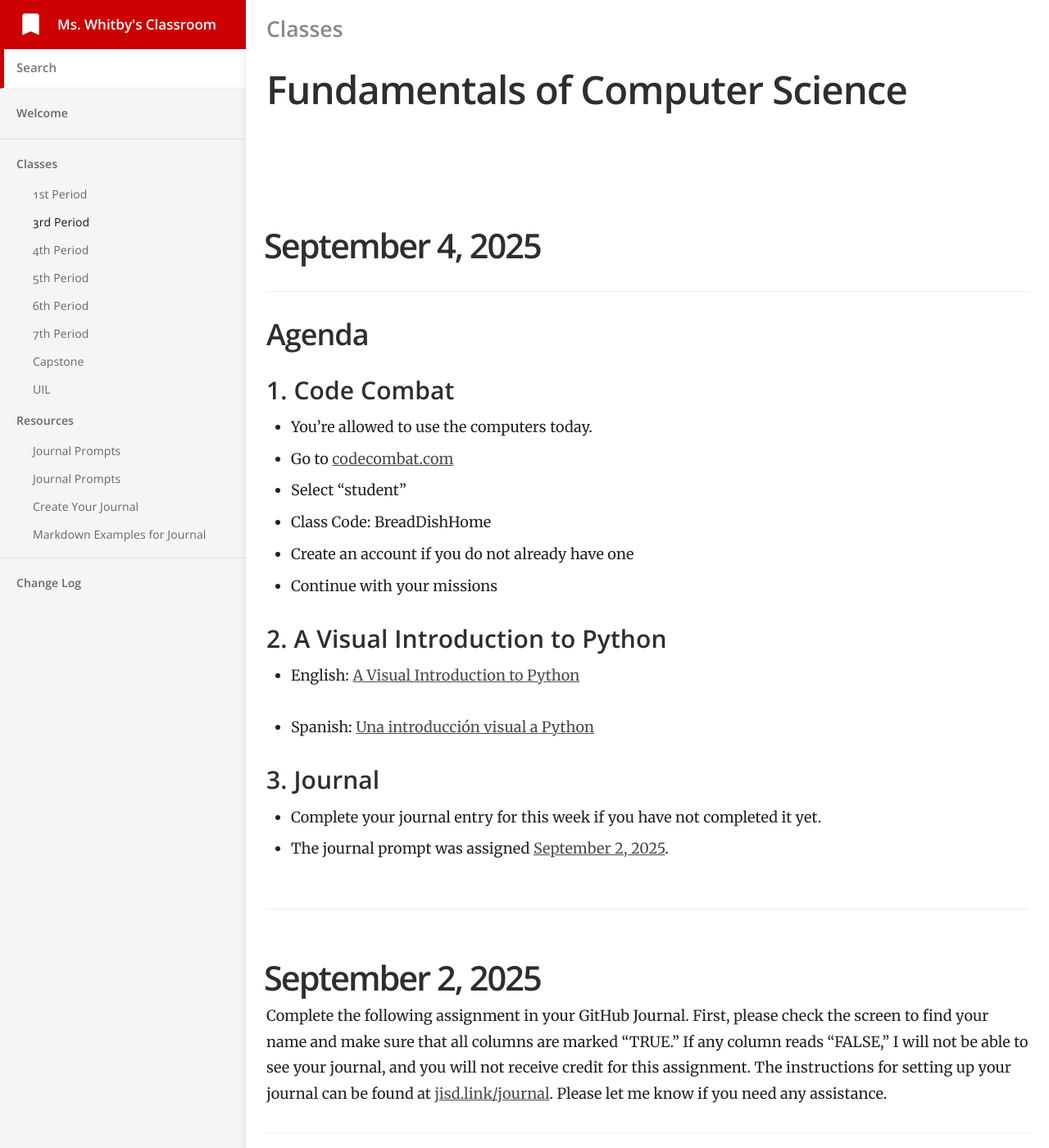
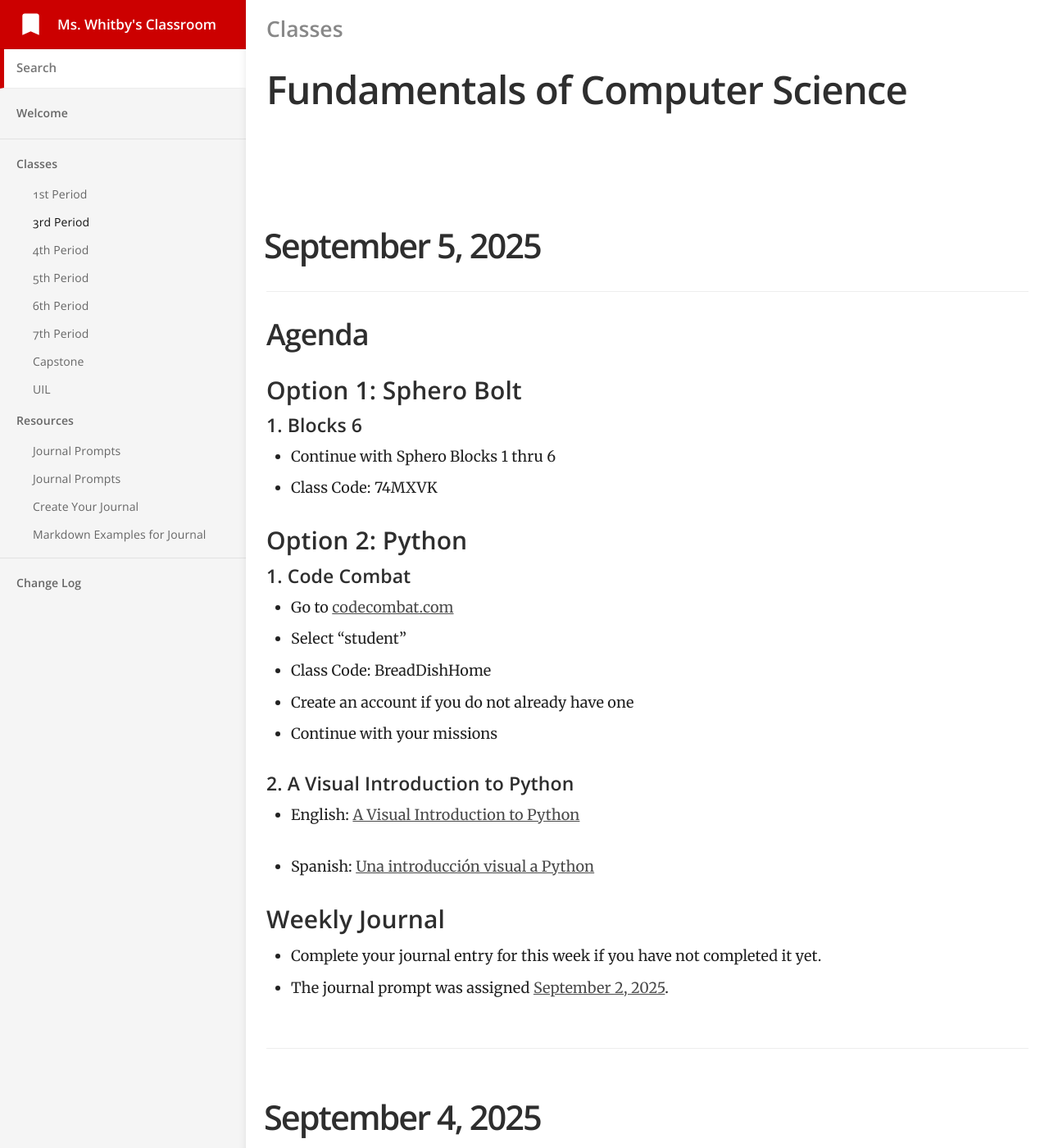
Before and after one commit to mswhitby/classroom, a Jekyll site: the page built from _docs/classes/3rd.md, in a window 1280 px wide and 1400 px high. Shown: the whole window at 82% size. Built offline with Jekyll 4.4.1, drawn with Linux system fonts in a browser that asks for light colours.

Commit message:
Updated lessons

```diff
--- a/_docs/classes/3rd.md
+++ b/_docs/classes/3rd.md
@@ -4,6 +4,41 @@ subtitle: Fundamentals of Computer Science
 category: Classes
 order: 2
 ---
+
+# September 5, 2025
+
+## Agenda
+
+### Option 1: Sphero Bolt
+
+#### 1. Blocks 6
+
+- Continue with Sphero Blocks 1 thru 6
+- Class Code: 74MXVK
+
+### Option 2: Python
+
+#### 1. Code Combat
+
+- Go to [codecombat.com](https://codecombat.com)
+- Select "student"
+- Class Code: BreadDishHome
+- Create an account if you do not already have one
+- Continue with your missions
+
+#### 2. A Visual Introduction to Python
+
+- English: [A Visual Introduction to Python](https://hourofpython.trinket.io/a-visual-introduction-to-python#/welcome/an-hour-of-code)
+
+- Spanish: [Una introducción visual a Python](https://hourofpython.com/una-introduccion-visual-a-python/index.html)
+
+
+### Weekly Journal
+
+- Complete your journal entry for this week if you have not completed it yet.
+- The journal prompt was assigned [September 2, 2025](https://github.com/mswhitby/classroom/blob/main/_docs/resources/journal.md#september-2-2025).
+
+----
 
 # September 4, 2025
 
```
